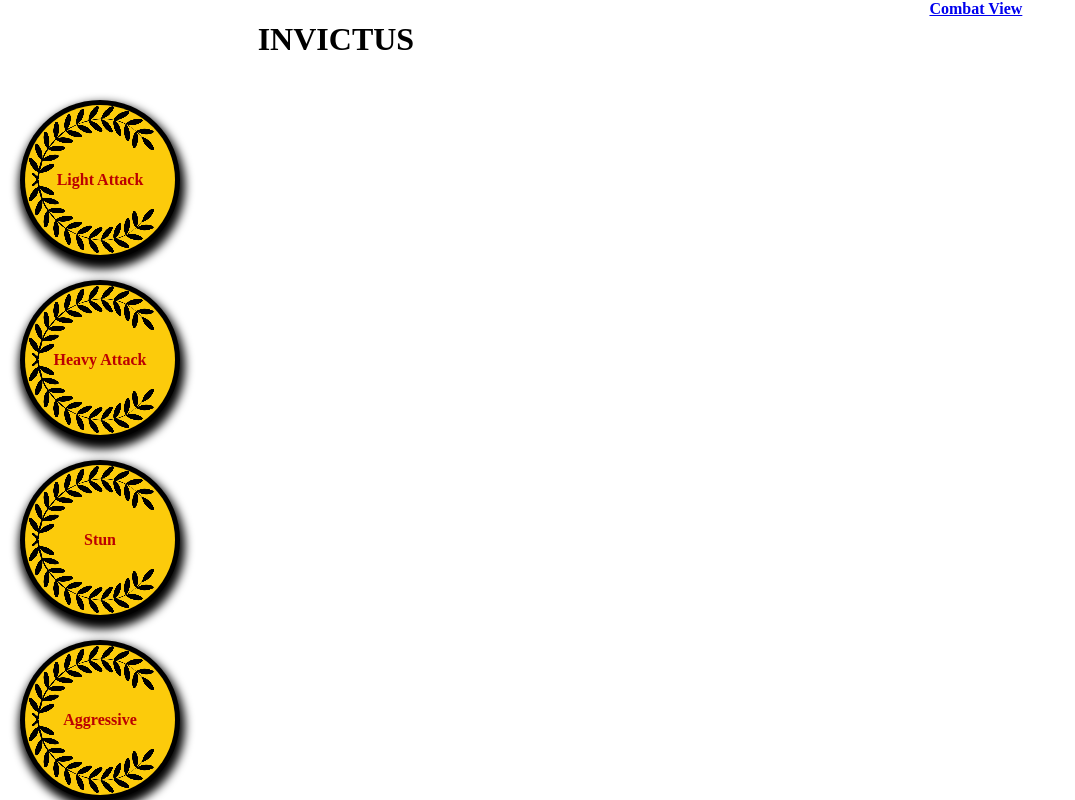
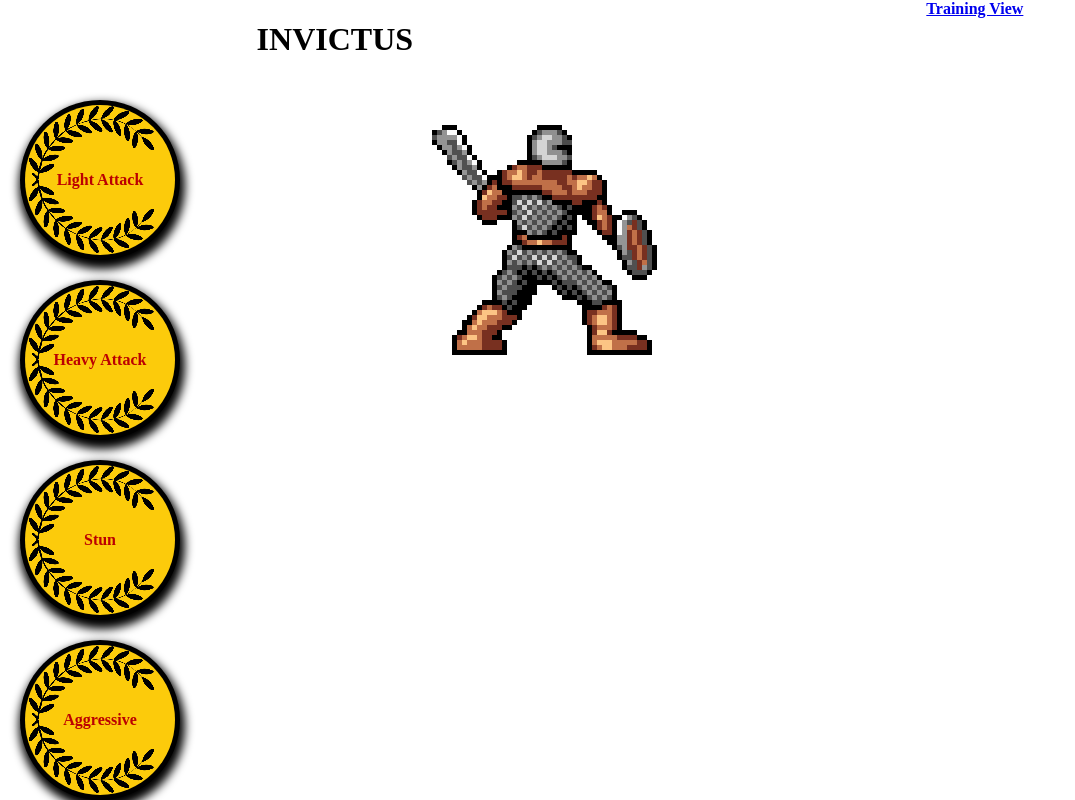
Before and after one commit to FluentZap/invicta, a React (Create React App) app: page /combat in a window 1280 px wide. Shown: the top 800 px of the page, without its empty margins (0-1075 px from the left). Built offline with nearby package versions, Linux system fonts and the light colour scheme; a web font is replaced by a local one.

Commit message:
add playerView to combatView

```diff
--- a/src/components/combat/CombatView.jsx
+++ b/src/components/combat/CombatView.jsx
@@ -4,6 +4,9 @@ import CombatActions from '../combat/CombatActions'
 import { makeStyles } from '@material-ui/core'
 import Grid from '@material-ui/core/Grid';
 import { playerAnimations } from '../../store'
+import PlayerSprite from '../../assets/gladiator.png'
+import PlayerView from '../../components/training/PlayerView';
+// import PlayerStats from './PlayerStats';
 
 const useStyles = makeStyles(theme => ({
     root: {
@@ -107,23 +110,23 @@ export default function CombatView(props) {
         <>
         <header className={classes.header}>
           <h1>INVICTUS</h1>
-          <Link to="combat">Combat View</Link>
+          <Link to="/">Training View</Link>
         </header>
         <Grid container className={classes.root} spacing={0}>
           <Grid item xs={12} sm={4}>
             <CombatActions
               setActivity={updateActivity} />
           </Grid>
-          {/* <Grid item xs={12} sm={4}>
+         <Grid item xs={12} sm={4}>
             <PlayerView
               spriteSheet={PlayerSprite}
               size={{ x: 425, y: 275 }}
               currentSprite={sprite.sprite}
             />
           </Grid>
-          <Grid item xs={12} sm={4}>
+          {/* <Grid item xs={12} sm={4}>
             <PlayerStats player={props.player} />
-          </Grid> */}
+          </Grid>  */}
         </Grid>
       </>
     )
--- a/src/components/training/PlayerStats.jsx
+++ b/src/components/training/PlayerStats.jsx
@@ -5,7 +5,7 @@ export default function PlayerStats(props) {
     const statArray = Object.entries(props.player.currentStats);
     const maxStatArray = Object.entries(props.player.maxStats);
     // console.log(statArray);
-    console.log(statArray);
+    // console.log(statArray);
 
 
     return (
```
